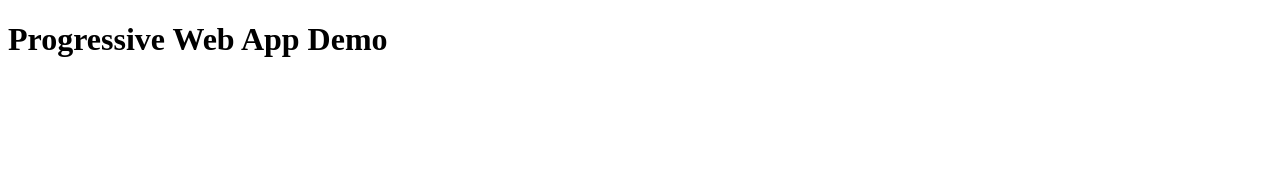
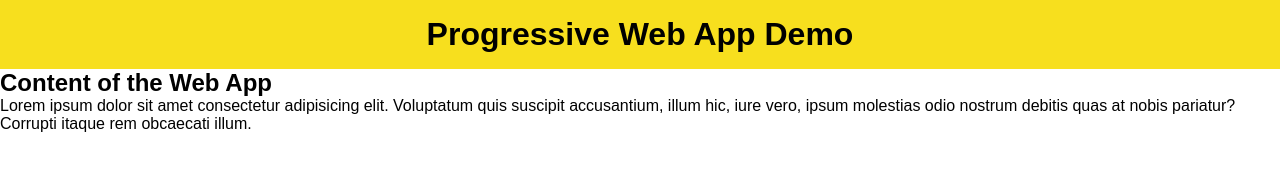
Before and after one commit to JuanEsquiviasO/pwa_18, a plain HTML site: page master/basics-pwa/index.html in a window 1280 px wide. Drawn offline with Linux system fonts and the light colour scheme.

Commit message:
Online and offline events in pwa

```diff
--- a/master/basics-pwa/index.html
+++ b/master/basics-pwa/index.html
@@ -7,7 +7,7 @@
 	<title>PWA Demo</title>
 	<!-- Declarative of manifest -->
 	<link rel="manifest" href="./manifest.json">
-	<meta name="theme color" content="#F7DF1E">
+	<meta name="theme-color" content="#F7DF1E">
 	<!-- Icons of the PWA -->
 	<link rel="icon" type="image/png" sizes="16x16" href="./img/icon_16x16.png">
 	<link rel="icon" type="image/png" sizes="32x32" href="./img/icon_32x32.png">
@@ -39,7 +39,15 @@
 	<link rel="stylesheet" href="./style.css">
 </head>
 <body>
-	<h1>Progressive Web App Demo</h1>
+	<header class="Header">
+		<h1>Progressive Web App Demo</h1>
+	</header>
+	<main>
+		<h2>Content of the Web App</h2>
+		<p>
+			Lorem ipsum dolor sit amet consectetur adipisicing elit. Voluptatum quis suscipit accusantium, illum hic, iure vero, ipsum molestias odio nostrum debitis quas at nobis pariatur? Corrupti itaque rem obcaecati illum.
+		</p>
+	</main>
 	<!-- <script src="./promises.js"></script> -->
 	<script src="./script.js"></script>
 </body>
--- a/master/basics-pwa/script.js
+++ b/master/basics-pwa/script.js
@@ -29,7 +29,33 @@
 
 })(document, window, navigator, console.log);
 
+//Detection conexion state
 ((d, w, n, c) => {
+	const header = d.querySelector('.Header'),
+		metaTagTheme = d.querySelector('meta[name=theme-color]')
+
+	function networkStatus(e) {
+		c( e, e.type )
+
+		if ( n.onLine ) {
+			metaTagTheme.setAttribute('content', '#F7DF1E')
+			header.classList.remove('u-offline')
+			alert('recovered connection')
+		} else {
+			metaTagTheme.setAttribute('content', '#666')
+			header.classList.add('u-offline')
+			alert('lost connection')
+		}
+	}
+
+	d.addEventListener('DOMContentLoaded', e => {
+		if ( !n.online ) {
+			networkStatus(this)
+		}
+
+		w.addEventListener('online', networkStatus)
+		w.addEventListener('offline', networkStatus)
+	})
 
 })(document, window, navigator, console.log);
 
--- a/master/basics-pwa/style.css
+++ b/master/basics-pwa/style.css
@@ -0,0 +1,25 @@
+html {
+	box-sizing: border-box;
+	font-family: sans-serif;
+	font-size: 16px;
+}
+
+*,
+*:after,
+*:before {
+	box-sizing: inherit;
+	margin:	0;
+	padding: 0;
+}
+
+.Header {
+	padding: 1rem;
+	text-align: center;
+	background-color: #F7DF1E;
+}
+
+.u-offline {
+	background-color: #666;
+	color: #FFF;
+	filter: blur(.1rem);
+}
```
